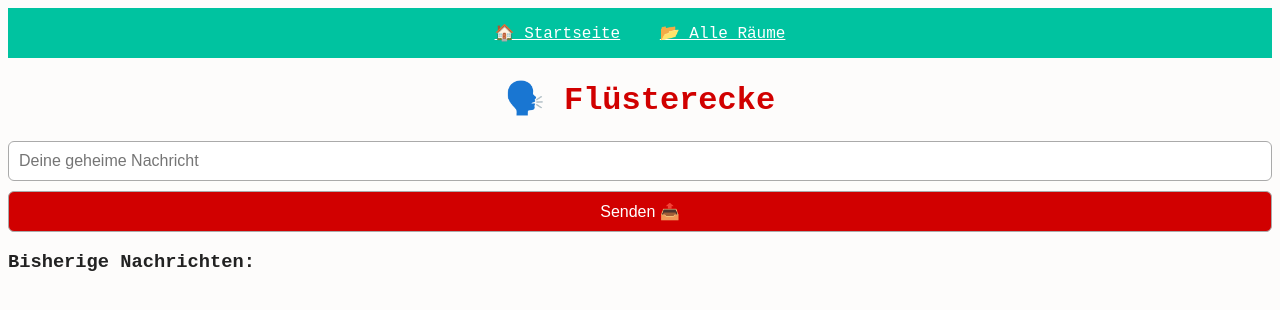
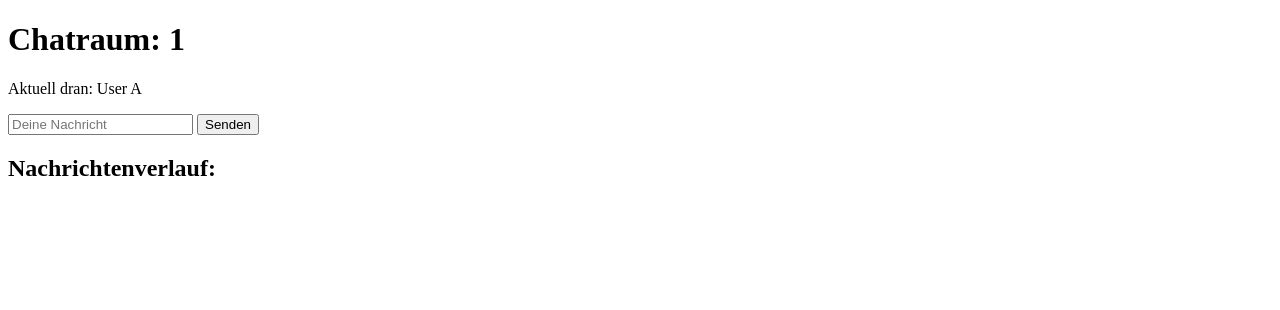
Before and after one commit to Benjaminunterstrich20/Projekt-Pausenhof, a Flask app: page /chat/1 in a window 1280 px wide. Shown: the top 310 px of the page. Run offline with Flask 2, Linux system fonts and the light colour scheme.

Commit message:
Update chat.html

```diff
--- a/templates/chat.html
+++ b/templates/chat.html
@@ -1,31 +1,20 @@
 <!DOCTYPE html>
 <html>
-<head>
-    <meta charset="UTF-8" />
-    <title>Flüsterecke</title>
-    <link rel="stylesheet" href="/static/style.css" />
-</head>
+<head><meta charset="UTF-8" /><title>Chatraum {{ code }}</title></head>
 <body>
-    <nav style="background: #00c3a0; padding: 15px; text-align: center;">
-        <a href="/" style="color: white; margin: 0 15px;">🏠 Startseite</a>
-        <a href="/räume" style="color: white; margin: 0 15px;">📂 Alle Räume</a>
-    </nav>
+    <h1>Chatraum: {{ code }}</h1>
 
-    <h1>🗣️ Flüsterecke</h1>
+    <p>Aktuell dran: User {{ user }}</p>
 
-    {% if has_sent %}
-        <p>Du hast schon geflüstert. Warte auf die andere Person.</p>
-    {% else %}
-        <form method="POST">
-            <input type="text" name="message" placeholder="Deine geheime Nachricht" required />
-            <button type="submit">Senden 📤</button>
-        </form>
-    {% endif %}
+    <form method="POST">
+        <input type="text" name="message" placeholder="Deine Nachricht" required />
+        <button type="submit">Senden</button>
+    </form>
 
-    <h3>Bisherige Nachrichten:</h3>
+    <h2>Nachrichtenverlauf:</h2>
     <ul>
         {% for msg in messages %}
-            <li>{{ msg.text }}</li>
+        <li>{{ msg }}</li>
         {% endfor %}
     </ul>
 </body>
```
